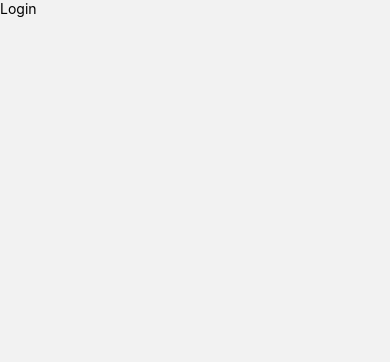
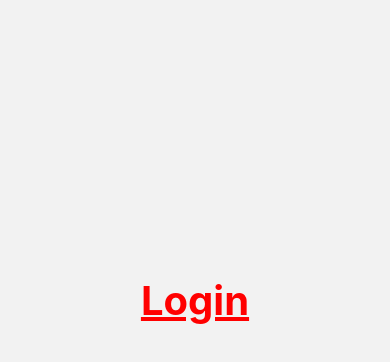
Before and after one commit to Explorerohan/EasyEats, a React Native app: screen /Login in a window 390 px wide. Shown: the top 362 px of the page. Built offline with nearby package versions, Linux system fonts and the light colour scheme.

Commit message:
styling to login

```diff
--- a/Screens/Login.tsx
+++ b/Screens/Login.tsx
@@ -3,8 +3,8 @@ import React from 'react'
 
 const Login = () => {
   return (
-    <View>
-      <Text>Login</Text>
+    <View style={{height:600,width:'100%',justifyContent:'center',alignItems:'center'}}>
+      <Text style={styles.text}>Login</Text>
     </View>
   )
 }
@@ -16,5 +16,6 @@ const styles = StyleSheet.create({
     fontSize:40,
     fontWeight: 'bold',
     color: 'red',
+    textDecorationLine:'underline'
   }
 })
```
